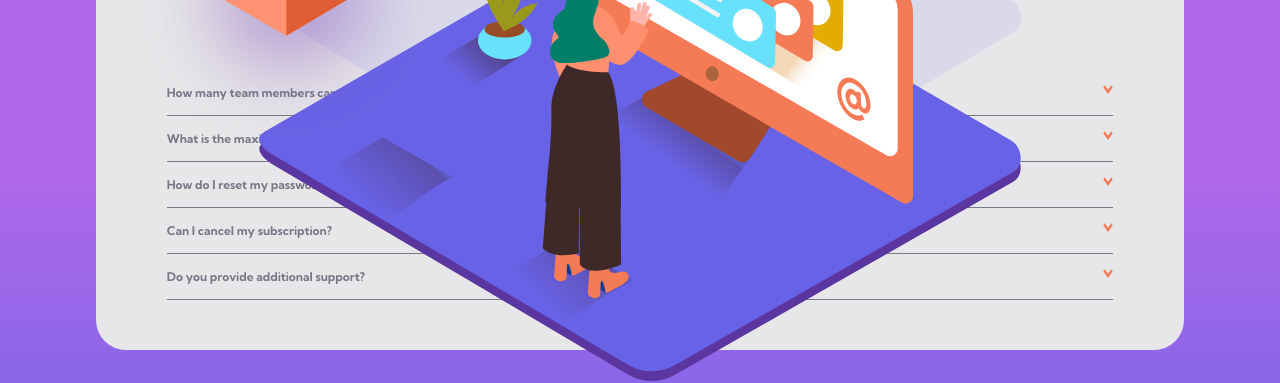
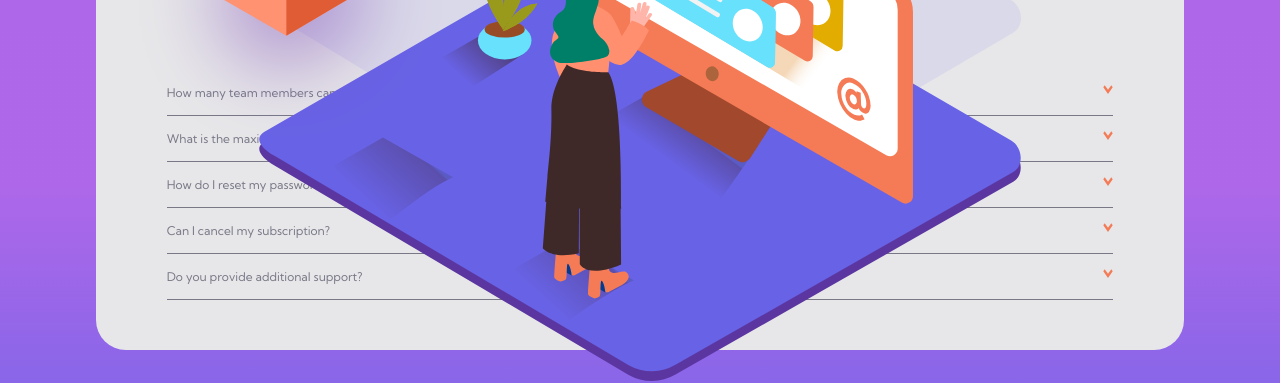
Before and after one commit to darubiomunoz/portfolio-07-faqaccordioncard, a React (Create React App) app: page / in a window 1280 px wide. Shown: the part 218-601 px from the top of the page. Built offline with nearby package versions, Linux system fonts and the light colour scheme.

Commit message:
Rendering answer if active and adding styles on active

```diff
--- a/src/Variables.css
+++ b/src/Variables.css
@@ -2,9 +2,10 @@
     --font-family-kumbh: 'Kumbh Sans', sans-serif;
 
     --font-weight-normal: 400;
-    --font-weight-bold: 700;
+    --font-weight-bold: 900;
 
     --font-size-base: 1.2rem;
+    --font-size-base-active: 1.3rem;
     --font-size-title: 3rem;
 
     --layout-mobile: 375px;
--- a/src/components/FAQ.js
+++ b/src/components/FAQ.js
@@ -1,17 +1,39 @@
-import React from 'react';
+import React, { useState } from 'react';
 import './styles/FAQ.css';
 
 import data from '../data.json';
 import arrow from '../assets/images/icon-arrow-down.svg';
 
+
 const FAQ = () => {
+    const [ active, setActive ] = useState(false);
+
+    const activation = () => {
+        const question = document.querySelector('.faq__question');
+        if(active) {
+            question.className = 'faq__question'
+        } else if(!active) {
+            question.className += ' active';
+        }
+    }
+
+    const handleClick = event => {
+        if(active) {
+            setActive(false);
+            activation();
+        } else if(!active) {
+            setActive(true);
+            activation();
+        }
+    }
+
     return (
         <div className="faq">
             { data.map( (data, i) => {
                 return (
-                    <div key={i} className="faq__item">
+                    <div key={i} className="faq__item" onClick={handleClick}>
                         <h2 className="faq__question">{data.question}<img className="faq__icon" src={arrow} alt="arrow icon to show the answer"/></h2>
-                        {false && <p className="faq__answer">{data.answer}</p>}
+                        {active && <p className="faq__answer">{data.answer}</p>}
                     </div>
                 )})
             }
--- a/src/components/styles/FAQ.css
+++ b/src/components/styles/FAQ.css
@@ -1,6 +1,7 @@
 .faq {
     width: 87%;
     margin-top: 1rem;
+    flex: 1;
     position: relative;
     display: flex;
     flex-direction: column;
@@ -24,6 +25,7 @@
     display: flex;
     justify-content: space-between;
     font-size: var(--font-size-base);
+    font-weight: var(--font-weight-normal);
 }
 
 .faq__icon {
@@ -35,3 +37,8 @@
     margin-top: 1.5rem;
     font-size: 1rem;
 }
+
+.active {
+    font-size: var(--font-size-base-active);
+    font-weight: 900;
+}
```
